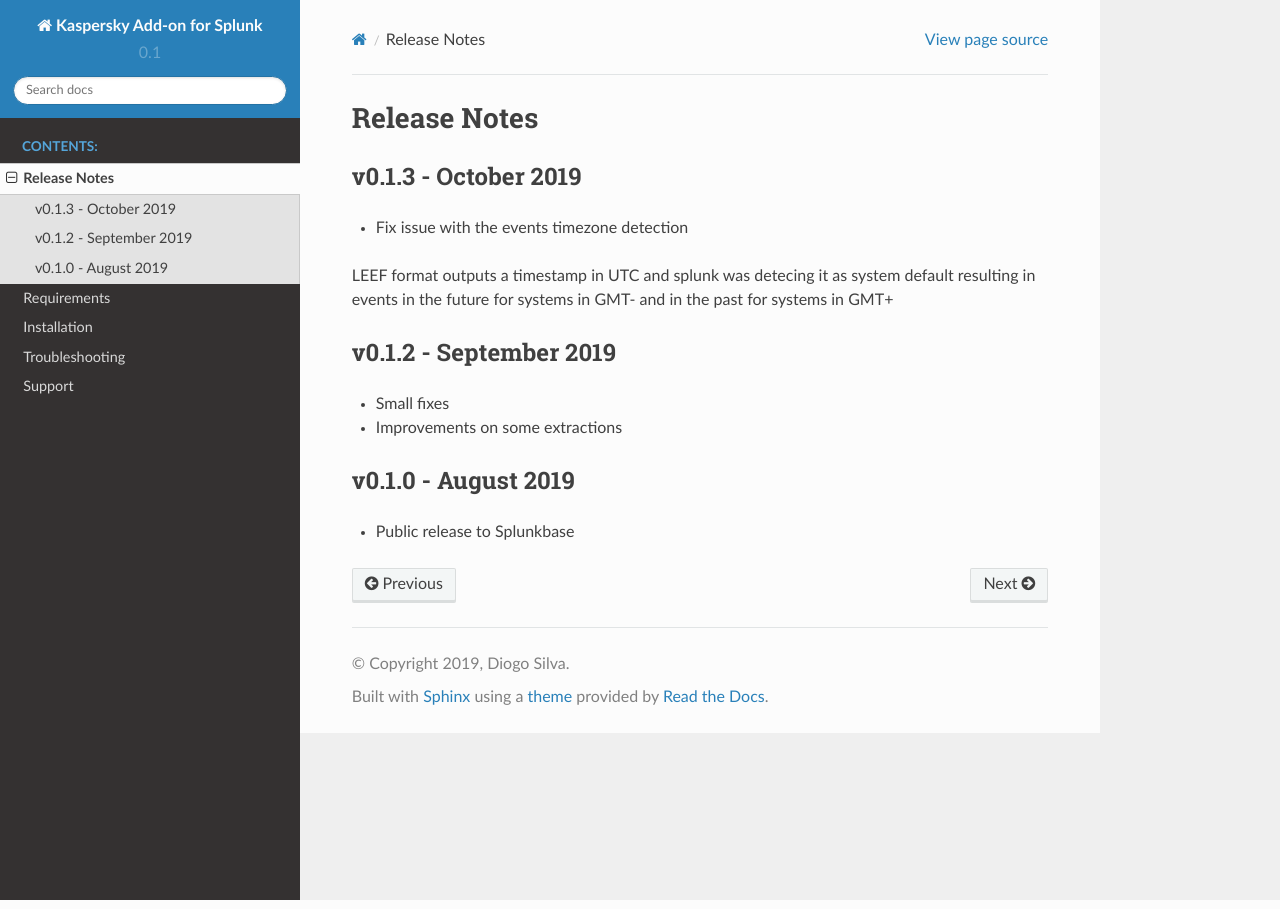
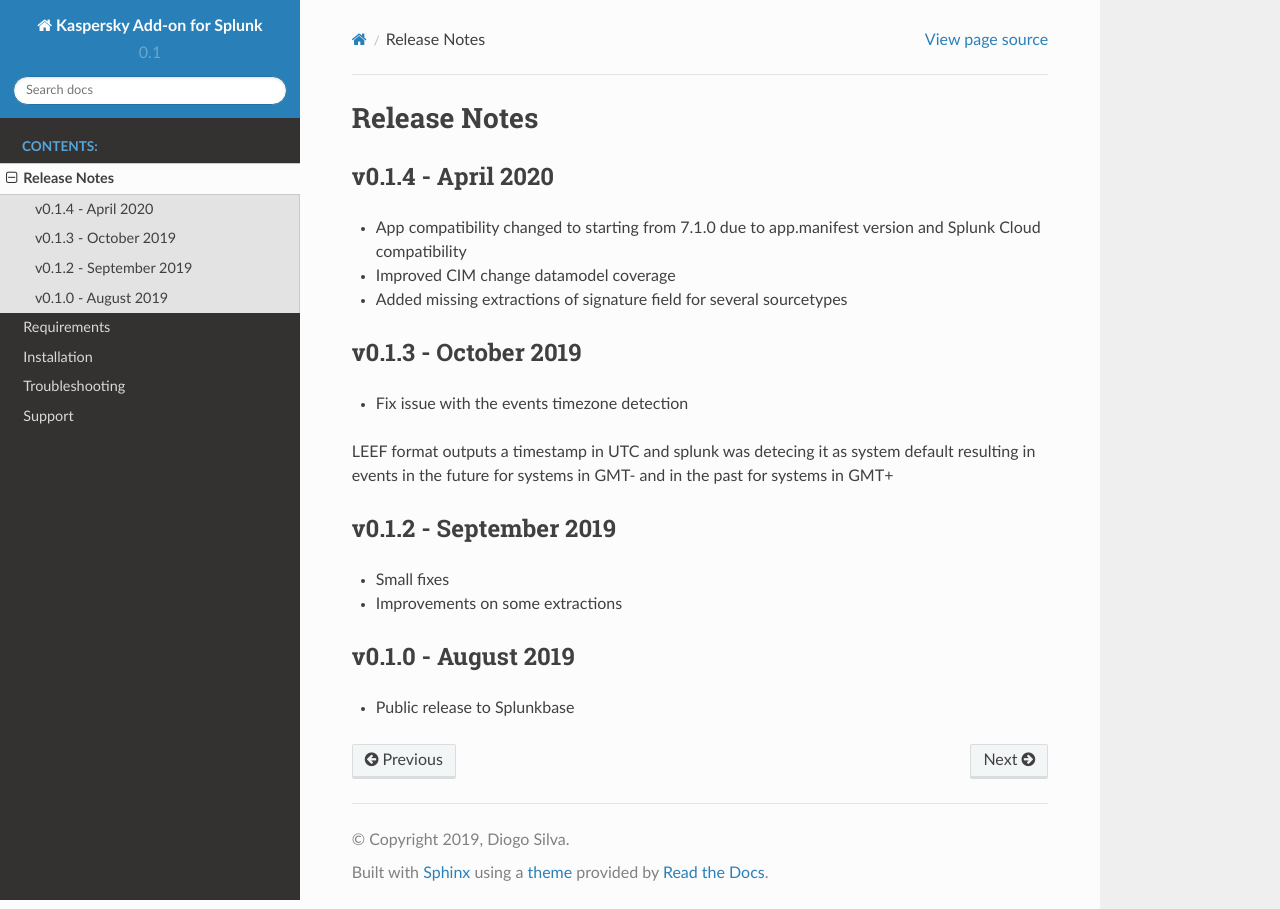
Before and after one commit to diogofgm/TA-kaspersky, a Sphinx documentation site: the page built from docs/source/releasenotes.rst, in a window 1280 px wide. Built offline with Sphinx 7.4.7 and the Read the Docs theme 2.0.0, drawn with Linux system fonts in a browser that asks for light colours.

Commit message:
Update releasenotes.rst

```diff
--- a/docs/source/releasenotes.rst
+++ b/docs/source/releasenotes.rst
@@ -2,14 +2,21 @@
 Release Notes
 =============
 
+v0.1.4 - April 2020
+-------------------
+- App compatibility changed to starting from 7.1.0 due to app.manifest version and Splunk Cloud compatibility
+- Improved CIM change datamodel coverage
+- Added missing extractions of signature field for several sourcetypes
+
+
 v0.1.3 - October 2019
---------------------
+---------------------
 - Fix issue with the events timezone detection
 LEEF format outputs a timestamp in UTC and splunk was detecing it as system default resulting in events in the future for systems in GMT- and in the past for systems in GMT+
 
 
 v0.1.2 - September 2019
---------------------
+-----------------------
 - Small fixes
 - Improvements on some extractions
 
```
